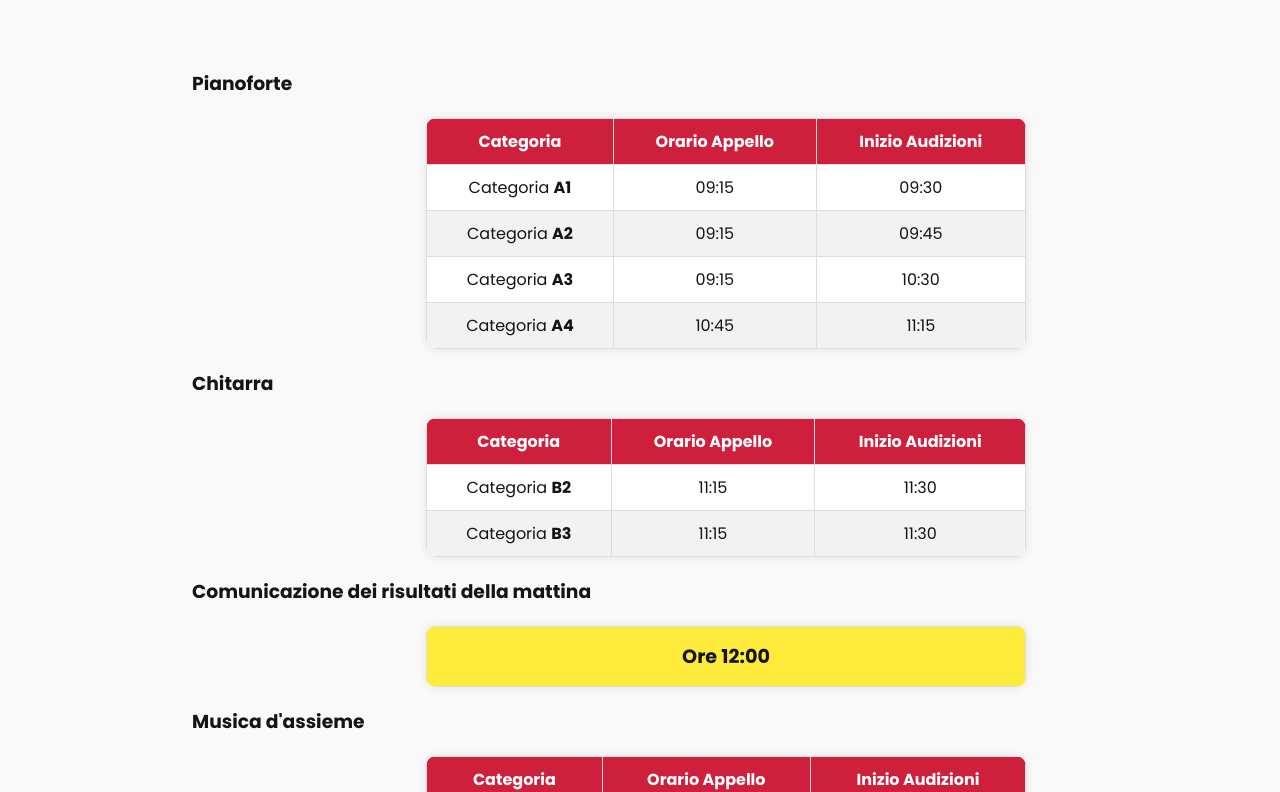
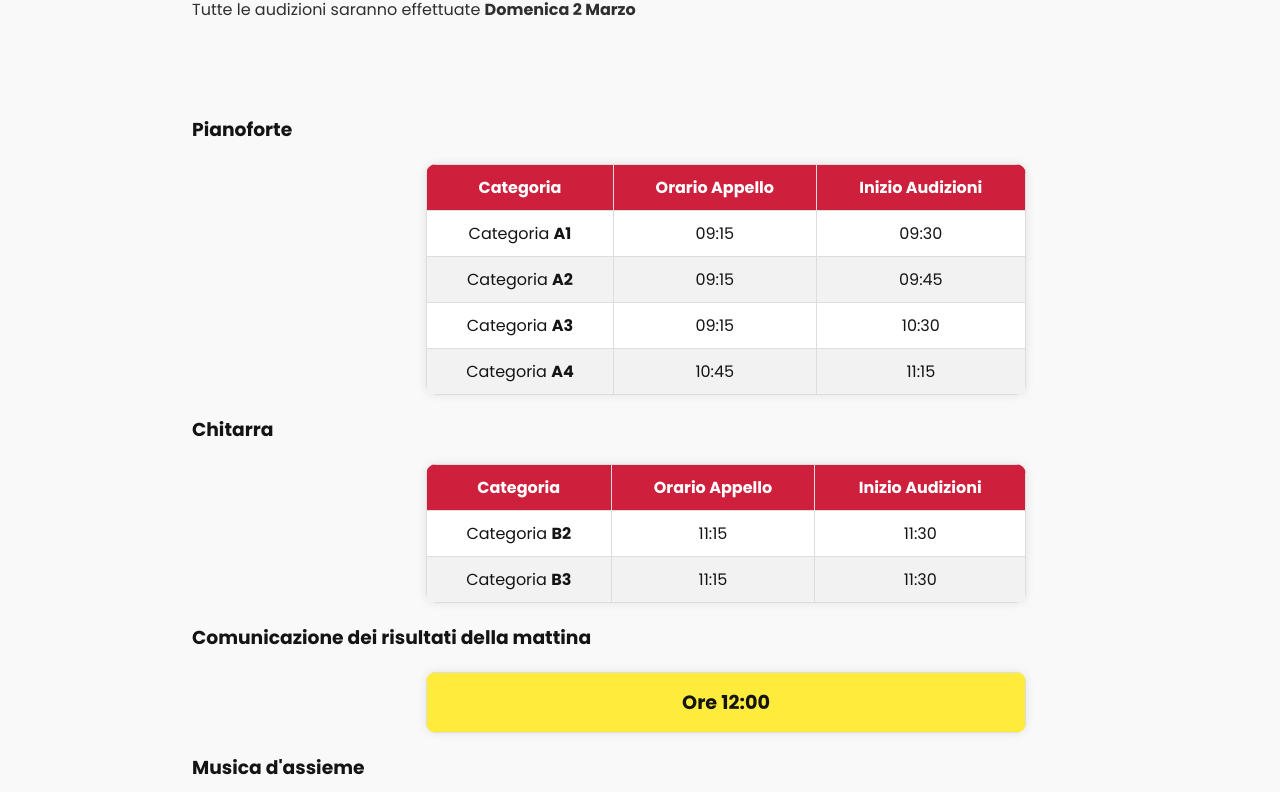
Before and after one commit to GianluigiRaffo/ConcorsoRollero, a plain HTML site: page calendario.html in a window 1280 px wide. Shown: the part 188-980 px from the top of the page. Drawn offline with nearby package versions, Linux system fonts and the light colour scheme.

Commit message:
Update calendario.html

```diff
--- a/calendario.html
+++ b/calendario.html
@@ -113,6 +113,7 @@
 
       <section class="pagine-title">
           <h2>Calendario</h2>
+          <p>Tutte le audizioni saranno effettuate <strong>Domenica 2 Marzo</strong></p>
       </section>
          <section class="pagine-title">
             <!-- Sezione Pianoforte -->
```
